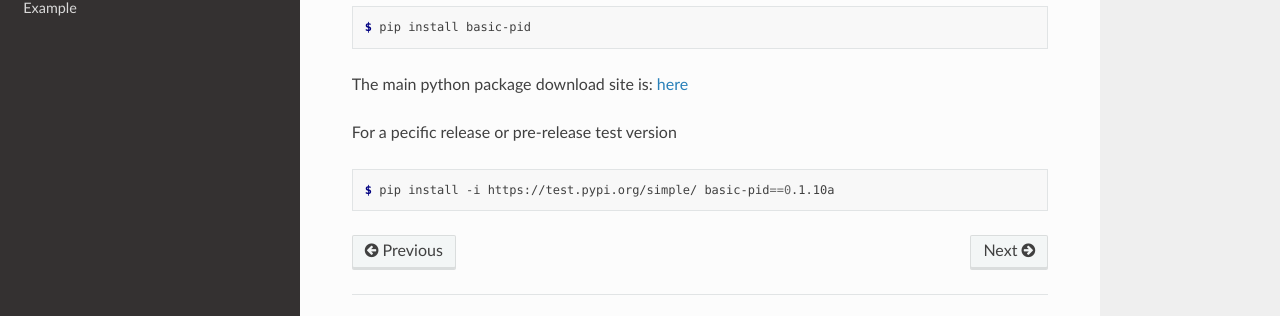
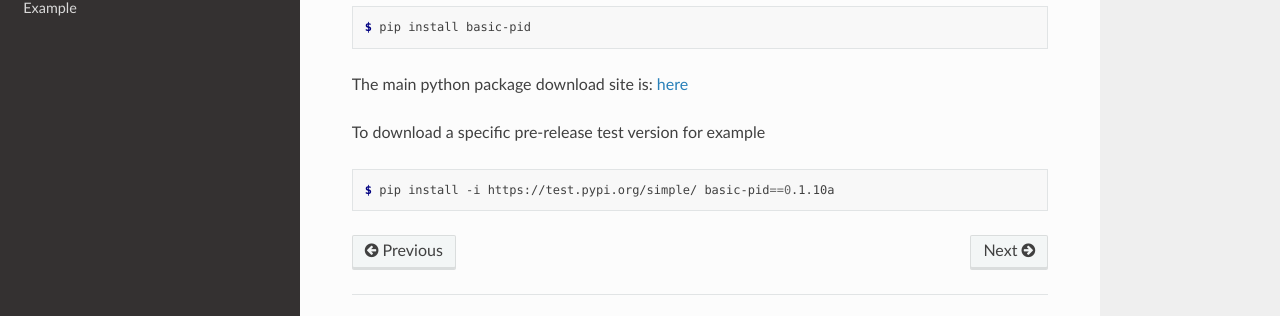
Before and after one commit to mkner/robo-pid, a Sphinx documentation site: the page built from docs/install.rst, in a window 1280 px wide. Shown: the part 202-518 px from the top of the page. Built offline with Sphinx 7.4.7 and the Read the Docs theme 2.0.0, drawn with Linux system fonts in a browser that asks for light colours.

Commit message:
Update install.rst

```diff
--- a/docs/install.rst
+++ b/docs/install.rst
@@ -13,7 +13,7 @@ To use this project, first install it using pip:
 The main python package download site is: `here <https://pypi.org/project/basic-pid/>`_
 
 
-For a pecific release or pre-release test version
+To download a specific pre-release test version for example
 
 .. code-block:: console
 
```
